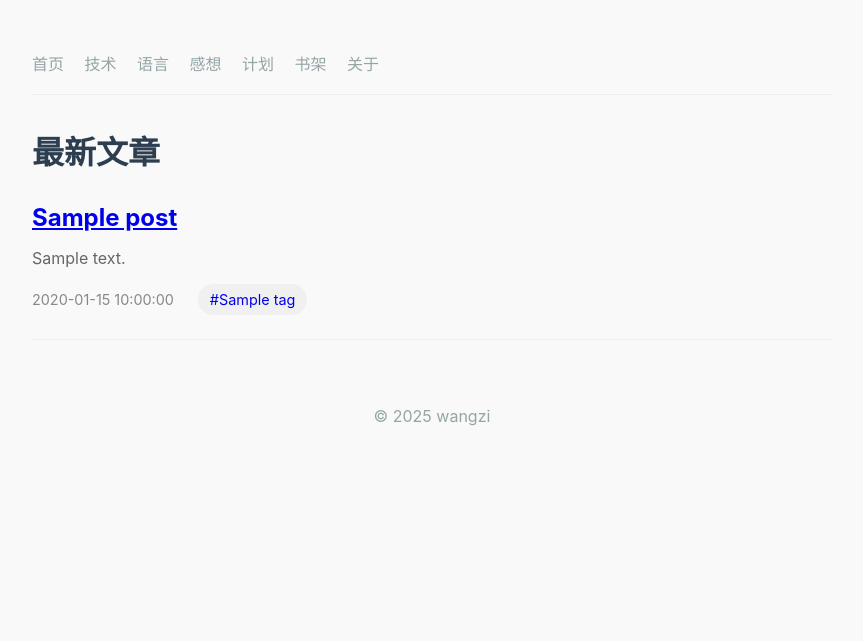
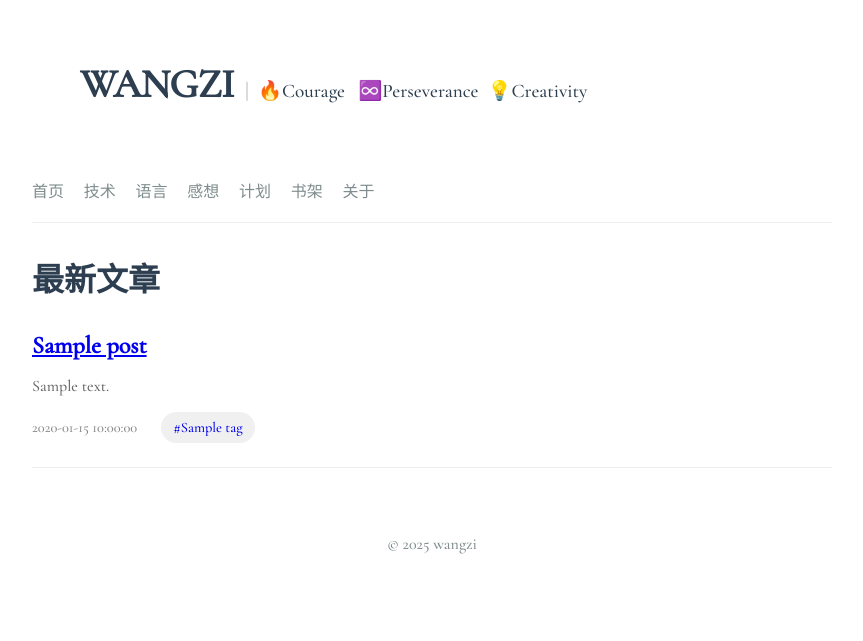
Before and after one commit to wangzi01234/wzblog, a Flask app: template templates/index.html in a window 1280 px wide. Shown: the top 641 px of the page, without its empty margins (208-1071 px from the left). Run offline with Flask 3, Linux system fonts and the light colour scheme; the template is opened without the code that fills it: most values are stand-ins (such as "Sample title", 1, 10 or a date in 2020); parts of the project's set-up code (start-up, migrations or seed data) failed here and were passed over; some libraries are stand-ins or nearby versions.

Commit message:
增加plan模块，增加网站header，修改字体样式

```diff
--- a/app.py
+++ b/app.py
@@ -1,52 +1,25 @@
 ### **3. 修改 app.py 的解析逻辑**
 from flask import Flask, render_template, abort
-from markdown import markdown
-import os
-import yaml  # 需要安装 pyyaml
-from controller.minio import minio_client
+from controller.posts import get_posts
+from controller.plans import get_plans, get_stats
+from extensions import db
+from datetime import datetime
+from dotenv import load_dotenv
 
-app = Flask(__name__)
-app.config['CONTENT_DIR'] = 'csontent'
+load_dotenv()
 
-def parse_markdown(content):
-    """解析带 YAML Front Matter 的 Markdown 文件"""
-    parts = content.split('---\r\n', 2)
-    if len(parts) == 3:
-        metadata = yaml.safe_load(parts[1])
-        body = markdown(parts[2], extensions=['fenced_code', 'codehilite'])
-    else:
-        metadata = {}
-        body = markdown(content, extensions=['fenced_code', 'codehilite'])
-    return metadata, body
+def create_app():
+    app = Flask(__name__)
+    app.config['CONTENT_DIR'] = 'csontent'
+    app.config.from_prefixed_env()
+    # app.config.from_pyfile('config.py')
+    db.init_app(app)
+    return app
 
-def get_posts(category=None):
-    posts = []
-    prefix = f"{category}/" if category else ""
-    objects = minio_client.list_objects(prefix)
-
-    for obj in objects:
-        if obj.object_name.endswith('.md'):
-            content = minio_client.get_object(obj.object_name)
-        else:
-            continue
-        if not content:
-            continue
-        try:
-            metadata, content = parse_markdown(content)
-            slug = os.path.splitext(os.path.basename(obj.object_name))[0]
-            slug = slug.lower().replace(' ', '-')
-            metadata.setdefault('category', category if category else '未分类')
-            metadata.setdefault('slug', slug)
-            posts.append({**metadata, 'content': content})
-        except Exception as e:
-            app.logger.error(f"解析文件失败: {obj.object_name}, 错误: {str(e)}")
-            continue
-
-    # 安全排序：缺失日期的文章排最后
-    return sorted(posts, key=lambda x: x.get('date'), reverse=True)
+app = create_app()
 
 # ... 其他路由保持不变 ...
-
+from controller import posts, plans
 @app.route('/')
 def index():
     return render_template('index.html', posts=get_posts())
@@ -78,7 +51,11 @@ def think():
 
 @app.route('/plan')
 def plan():
-    return render_template('plan.html')
+    today = datetime.today().date()
+    return render_template('plan.html',
+                         today_plans=get_plans(today),
+                         stats=get_stats(),
+                         current_date=today)
 
 @app.route('/book')
 def book():
@@ -88,6 +65,14 @@ def book():
 def about():
     return render_template('about.html')
 
+@app.route('/plans/<date>')
+def daily_plans(date):
+    target_date = datetime.strptime(date, '%Y-%m-%d').date()
+    return render_template('plan.html',
+                         today_plans=get_plans(target_date),
+                         stats=get_stats(),
+                         current_date=target_date)
+
 @app.errorhandler(404)
 def page_not_found(e):
     return render_template('404.html'), 404
--- /dev/null
+++ b/extensions.py
@@ -0,0 +1,3 @@
+from flask_sqlalchemy import SQLAlchemy
+
+db = SQLAlchemy()
--- /dev/null
+++ b/models/__init__.py
@@ -0,0 +1,3 @@
+from .plan import Plan
+
+__all__ = ['Plan']
--- a/requirements.txt
+++ b/requirements.txt
@@ -2,3 +2,7 @@ flask
 markdown
 pygments  # 代码高亮支持
 pyyaml
+minio
+python-dotenv
+flask_sqlalchemy
+pymysql
--- a/static/css/style.css
+++ b/static/css/style.css
@@ -1,12 +1,13 @@
 /* 参考 anotherdayu.com 的简约风格 */
 :root {
-    --primary-color: #2c3e50;
-    --secondary-color: #95a5a6;
-    --background-color: #f9f9f9;
+    --primary-color: #2c3e50;    /* 主色调 */
+    --secondary-color: #7f8c8d;  /* 副色调 */
+    --hover-color: #3498db;       /* 悬停色 */
+    --transition-speed: 0.3s;     /* 过渡速度 */
 }
 
 body {
-    font-family: -apple-system, BlinkMacSystemFont, "Segoe UI", Helvetica, Arial, sans-serif;
+    font-family: 'Cormorant Garamond', 'EB Garamond', 'Alegreya Sans SC', serif;
     line-height: 1.6;
     color: var(--primary-color);
     background: var(--background-color);
@@ -46,76 +47,97 @@ footer {
     color: var(--secondary-color);
 }
 
-/* 分类特色展示 */
-.featured-posts {
-    display: grid;
-    gap: 2rem;
-    grid-template-columns: repeat(auto-fit, minmax(300px, 1fr));
-    margin-bottom: 3rem;
+/* Header容器基础样式 */
+header {
+    background-color: #ffffff;    /* 背景色 */
+    padding: 1.5rem 2rem;         /* 内边距 */
+    /* box-shadow: 0 2px 10px rgba(0, 0, 0, 0.1);  */
+    /* 底部阴影 */
+    position: relative;           /* 定位上下文 */
 }
 
-.post-card {
-    border-radius: 12px;
-    overflow: hidden;
-    box-shadow: 0 4px 6px rgba(0,0,0,0.1);
-    transition: transform 0.2s;
+/* 品牌标识样式 */
+.brand {
+    display: inline-block;        /* 行内块级显示 */
+    font-family: 'Cormorant Garamond', 'EB Garamond', 'Alegreya Sans SC', serif; /* 字体栈 */
+    font-size: 2.2rem;            /* 基础字号 */
+    font-weight: 700;             /* 字重 */
+    color: var(--primary-color);  /* 使用主色调 */
+    text-decoration: none;        /* 去除下划线 */
+    letter-spacing: -0.5px;       /* 字间距微调 */
+    transition: all var(--transition-speed) ease; /* 平滑过渡 */
+
+    /* 悬停动效 */
+    &:hover {
+        color: var(--hover-color);
+        transform: translateY(-2px);
     }
 
-.post-card:hover {
-    transform: translateY(-5px);
+    /* 点击反馈 */
+    &:active {
+        transform: translateY(0);
+    }
 }
 
-.post-cover {
-    width: 100%;
-    height: 200px;
-    object-fit: cover;
+/* 描述文字样式 */
+header p {
+    margin: 0.8rem 0 0;           /* 上边距 */
+    font-size: 1.1rem;            /* 小于品牌文字 */
+    color: var(--secondary-color);/* 使用副色调 */
+    line-height: 1.5;             /* 行高 */
+    max-width: 600px;             /* 最大宽度限制 */
+    opacity: 0.9;                 /* 轻微透明 */
 }
 
-
-/* 文章预览布局 */
-.post-preview {
-    margin-bottom: 2rem;
-    padding-bottom: 1.5rem;
-    border-bottom: 1px solid #eee;
+/* 响应式设计 */
+@media screen and (min-width: 768px) {
+    /* 桌面端布局 */
+    header {
+        display: flex;              /* 弹性布局 */
+        align-items: baseline;      /* 基线对齐 */
+        gap: 1.5rem;                /* 元素间距 */
+        padding: 2rem 3rem;         /* 增大内边距 */
     }
 
-.post-title {
-    margin: 0 0 0.5rem;
-    font-size: 1.5rem;
+    .brand {
+        font-size: 2.5rem;          /* 增大字号 */
     }
 
-.post-content-excerpt {
-    color: #666;
-    line-height: 1.6;
-    margin-bottom: 0.8rem;
+    header div {
+        margin-top: 0;             /* 重置上边距 */
+        font-size: 1.2rem;         /* 增大字号 */
+        position: relative;        /* 伪元素定位 */
+
+        /* 添加装饰竖线 */
+        &::before {
+        content: "";
+        position: absolute;
+        left: -0.75rem;
+        top: 50%;
+        transform: translateY(-50%);
+        height: 60%;
+        width: 2px;
+        background-color: var(--secondary-color);
+        opacity: 0.3;
+        }
+    }
 }
 
-.post-meta {
-    display: flex;
-    align-items: center;
-    gap: 1.5rem;
-    font-size: 0.9em;
-    color: #888;
+@media screen and (max-width: 480px) {
+    /* 移动端优化 */
+    header {
+        padding: 1rem;
+        text-align: center;         /* 居中对齐 */
     }
 
-.post-date {
-    white-space: nowrap;
+    .brand {
+        font-size: 1.8rem;         /* 减小字号 */
+        display: block;            /* 块级显示 */
+        margin-bottom: 0.5rem;     /* 下边距 */
     }
 
-.post-tags {
-    display: flex;
-    flex-wrap: wrap;
-    gap: 0.5rem;
+    header div {
+        font-size: 0.95rem;        /* 减小字号 */
+        margin: 0 auto;            /* 水平居中 */
     }
-
-.tag-pill {
-    background: #f0f0f0;
-    padding: 0.25rem 0.75rem;
-    border-radius: 1rem;
-    text-decoration: none;
-    transition: background 0.2s;
 }
-
-.tag-pill:hover {
-    background: #e0e0e0;
-}
--- a/templates/base.html
+++ b/templates/base.html
@@ -5,9 +5,20 @@
     <meta name="viewport" content="width=device-width, initial-scale=1.0">
     <title>{{ title }}</title>
     <link rel="stylesheet" href="{{ url_for('static', filename='css/style.css') }}">
+    <link rel="stylesheet" href="{{ url_for('static', filename='css/posts.css') }}">
+    <link rel="stylesheet" href="{{ url_for('static', filename='css/plan.css') }}">
     <link rel="stylesheet" href="//cdnjs.cloudflare.com/ajax/libs/highlight.js/11.5.0/styles/default.min.css">
+    <link href="https://fonts.googleapis.com/css2?family=Cormorant+Garamond:wght@500&family=EB+Garamond&display=swap" rel="stylesheet">
 </head>
 <body>
+    <header>
+        <a href="/" class="brand">WANGZI</a>
+        <div>
+            <span>&#128293;</span>Courage&nbsp;&nbsp;
+            <span>&#9854;&#65039;</span>Perseverance&nbsp;
+            <span>&#128161;</span>Creativity
+        </div>
+    </header>
     <nav>
         <a href="/">首页</a>
         <a href="/tech">技术</a>
```
Also changed, not shown: controller/plans.py (added, +13 -0 lines), controller/posts.py (added, +41 -0 lines), models/plan.py (added, +15 -0 lines), static/css/plan.css (added, +138 -0 lines), static/css/posts.css (added, +73 -0 lines), templates/plan.html (+55 -0 lines). Lines whose indentation alone changed are shown as unchanged.
